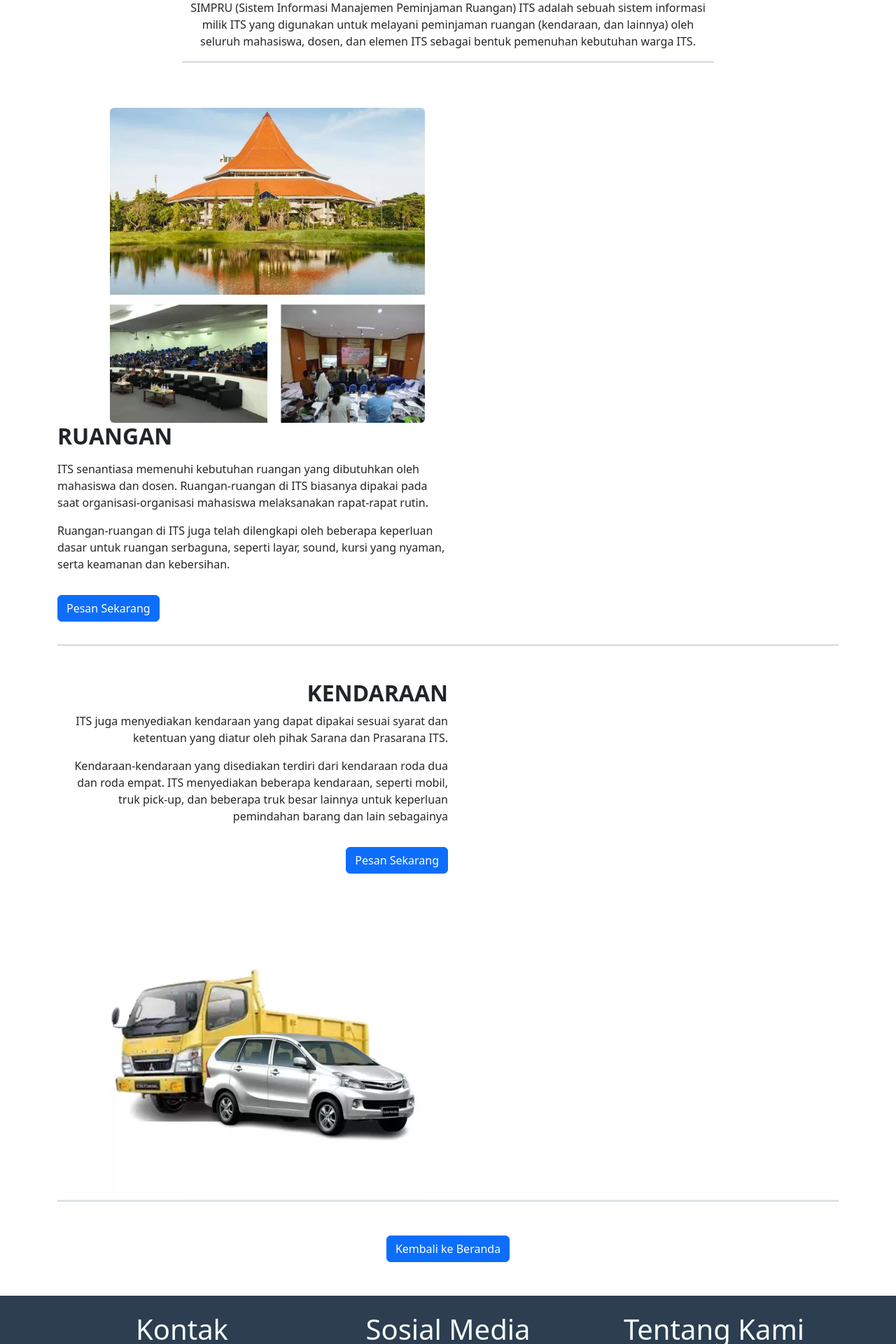
After one commit to Anggito02/fp-pweb-SIMPRU, a PHP site: page /res/about.php in a window 1280 px wide. The commit adds this page. Shown: the part 490-2410 px from the top of the page at 70% size. Run offline with PHP 8.4, Linux system fonts and the light colour scheme.

Commit message:
add about us

```diff
--- a/index.php
+++ b/index.php
@@ -54,7 +54,7 @@ session_start();
                         <a class="nav-link active" aria-current="page" href="#"><b>Beranda</b></a>
                     </li>
                     <li class="nav-item">
-                        <a class="nav-link" href="/app/html/aboutus.html">Tentang Kami</a>
+                        <a class="nav-link" href="./res/about.php">Tentang Kami</a>
                     </li>
                     <li class="nav-item dropdown">
                         <a class="nav-link dropdown-toggle" href="#" role="button" data-bs-toggle="dropdown"
@@ -298,7 +298,7 @@ session_start();
                 "Pemesanan gagal dibuat";
             <?php endif; ?>
         <?php else: ?>
-            "Selamat Datang!";
+            "Selamat Datang, Silakan Login terlebih dahulu";
         <?php endif ?>
 
         $('#info-modal').modal('show');
--- /dev/null
+++ b/res/about.php
@@ -0,0 +1,125 @@
+<!DOCTYPE html>
+<html lang="en">
+
+<head>
+    <meta charset="UTF-8">
+    <meta http-equiv="X-UA-Compatible" content="IE=edge">
+    <meta name="viewport" content="width=device-width, initial-scale=1.0">
+    <title>SIMPRU</title>
+    <link href="https://cdn.jsdelivr.net/npm/bootstrap@5.2.2/dist/css/bootstrap.min.css" rel="stylesheet"
+        integrity="sha384-Zenh87qX5JnK2Jl0vWa8Ck2rdkQ2Bzep5IDxbcnCeuOxjzrPF/et3URy9Bv1WTRi" crossorigin="anonymous">
+    <link rel="stylesheet" href="../css/about.css">
+    <link rel="stylesheet" href="../css/global.css">
+</head>
+
+<body>
+
+    <!-- TITLE -->
+    <div class="container py-5">
+        <h1 class="text-center text-dark border-bottom border-5 py-2">TENTANG SIMPRU ITS</h1>
+    </div>
+    <!---->
+
+    <!-- LOGO -->
+    <div class="container my-3">
+        <div class="row">
+            <div class="col-12">
+                <a href="/index.html">
+                    <img src="../src/img/Logo.svg" alt="Logo" class="img-fluid mx-auto d-block">
+                </a>
+            </div>
+        </div>
+        <div class="row d-flex justify-content-center">
+            <div class="col-8 border-bottom border-3">
+                <p class="text-center text-dark">SIMPRU (Sistem Informasi Manajemen Peminjaman Ruangan) ITS adalah
+                    sebuah sistem informasi milik ITS yang digunakan untuk melayani peminjaman ruangan (kendaraan, dan
+                    lainnya) oleh seluruh mahasiswa, dosen, dan elemen ITS sebagai bentuk pemenuhan kebutuhan warga ITS.
+                </p>
+            </div>
+        </div>
+    </div>
+    <!---->
+
+    <!-- Ruangan -->
+    <div class="container my-5">
+        <div class="d-flex flex-wrap justify-content-lg-between justify-content-center border-bottom border-3 py-3">
+            <div class="d-flex justify-content-center">
+                <img src="../src/img/ruangan.webp" alt="Ruangan Disewakan" class="w-75 rounded">
+            </div>
+            <div class="w-50 text-center text-lg-start my-3 my-lg-0">
+                <h2><b>RUANGAN</b></h2>
+                <p class="my-3 text-dark">ITS senantiasa memenuhi kebutuhan ruangan yang dibutuhkan oleh mahasiswa dan
+                    dosen. Ruangan-ruangan di ITS biasanya dipakai pada saat organisasi-organisasi mahasiswa
+                    melaksanakan rapat-rapat rutin.</p>
+                <p class="my-0 my-lg-3 text-dark">Ruangan-ruangan di ITS juga telah dilengkapi oleh beberapa keperluan
+                    dasar untuk ruangan serbaguna, seperti layar, sound, kursi yang nyaman, serta keamanan dan
+                    kebersihan.</p>
+                <a href="../res/list_ruangan.php" class="btn btn-primary my-3">Pesan Sekarang</a>
+            </div>
+        </div>
+    </div>
+    <!---->
+
+    <!-- Kendaraan -->
+    <div class="container mt-5">
+        <div
+            class="d-flex flex-wrap align-items-center align-items-lg-between flex-column-reverse flex-lg-row border-bottom border-3">
+            <div class="w-50 text-center text-lg-end my-3 my-lg-0">
+                <h2><b>KENDARAAN</b></h2>
+                <p class="my-2 text-dark">ITS juga menyediakan kendaraan yang dapat dipakai sesuai syarat dan ketentuan
+                    yang diatur oleh pihak Sarana dan Prasarana ITS.</p>
+                <p class="my-0 my-lg-3 text-dark">Kendaraan-kendaraan yang disediakan terdiri dari kendaraan roda dua
+                    dan roda empat. ITS menyediakan beberapa kendaraan, seperti mobil, truk pick-up, dan beberapa truk
+                    besar lainnya untuk keperluan pemindahan barang dan lain sebagainya</p>
+                <a href="../res/list_kendaraan.php" class="btn btn-primary my-3">Pesan Sekarang</a>
+            </div>
+            <div class="d-flex justify-content-center">
+                <img src="../src/img/kendaraan.webp" alt="Kendaraan Disewakan" class="w-75">
+            </div>
+        </div>
+    </div>
+    <div class="d-flex justify-content-center w-100 px-5 my-5">
+        <a href="../index.php" class="btn btn-primary">Kembali ke Beranda</a>
+    </div>
+
+    <!-- Footer -->
+    <div class="container-fluid bg-blacks-main">
+        <div class="container">
+            <div class="row">
+                <div class="col-md-4">
+                    <h1 class="text-light text-center my-4">Kontak</h1>
+                    <p class="text-light text-center">Jl. Raya ITS, Keputih, Sukolilo, Kota SBY, Jawa Timur 60111</p>
+                    <p class="text-light text-center">+62 31 599 5111</p>
+                    <p class="text-light text-center">its.ac.id</p>
+                </div>
+                <div class="col-md-4">
+                    <h1 class="text-light text-center my-4">Sosial Media</h1>
+                    <div class="d-flex justify-content-center">
+                        <a href="https://www.facebook.com/its.ac.id" class="btn btn-light mx-1" target="_blank">
+                            <img src="../src/icon/FacebookIcon.svg" alt="Facebook Icon">
+                        </a>
+                        <a href="https://www.instagram.com/its.ac.id/" class="btn btn-light mx-1" target="_blank">
+                            <img src="../src/icon/InstagramIcon.svg" alt="Instagram Icon">
+                        </a>
+                        <a href="https://www.youtube.com/channel/UCZ9Y4Z2Z1Z0Z9Z0Z9Z0Z0Z0" class="btn btn-light mx-1"
+                            target="_blank">
+                            <img src="../src/icon/YoutubeIcon.svg" alt="Youtube Icon">
+                        </a>
+                    </div>
+                </div>
+                <div class="col-md-4">
+                    <h1 class="text-light text-center my-4">Tentang Kami</h1>
+                    <p class="text-light text-center">ITS adalah institut yang berada di Surabaya, Jawa Timur. ITS
+                        memiliki banyak fasilitas yang dapat digunakan oleh mahasiswa ITS</p>
+                </div>
+            </div>
+        </div>
+    </div>
+    <!---->
+
+    <script src="https://cdn.jsdelivr.net/npm/bootstrap@5.2.2/dist/js/bootstrap.bundle.min.js"
+        integrity="sha384-OERcA2EqjJCMA+/3y+gxIOqMEjwtxJY7qPCqsdltbNJuaOe923+mo//f6V8Qbsw3" crossorigin="anonymous">
+    </script>
+</body>
+
+</html>
```
Also changed, not shown: css/about.css (added).
